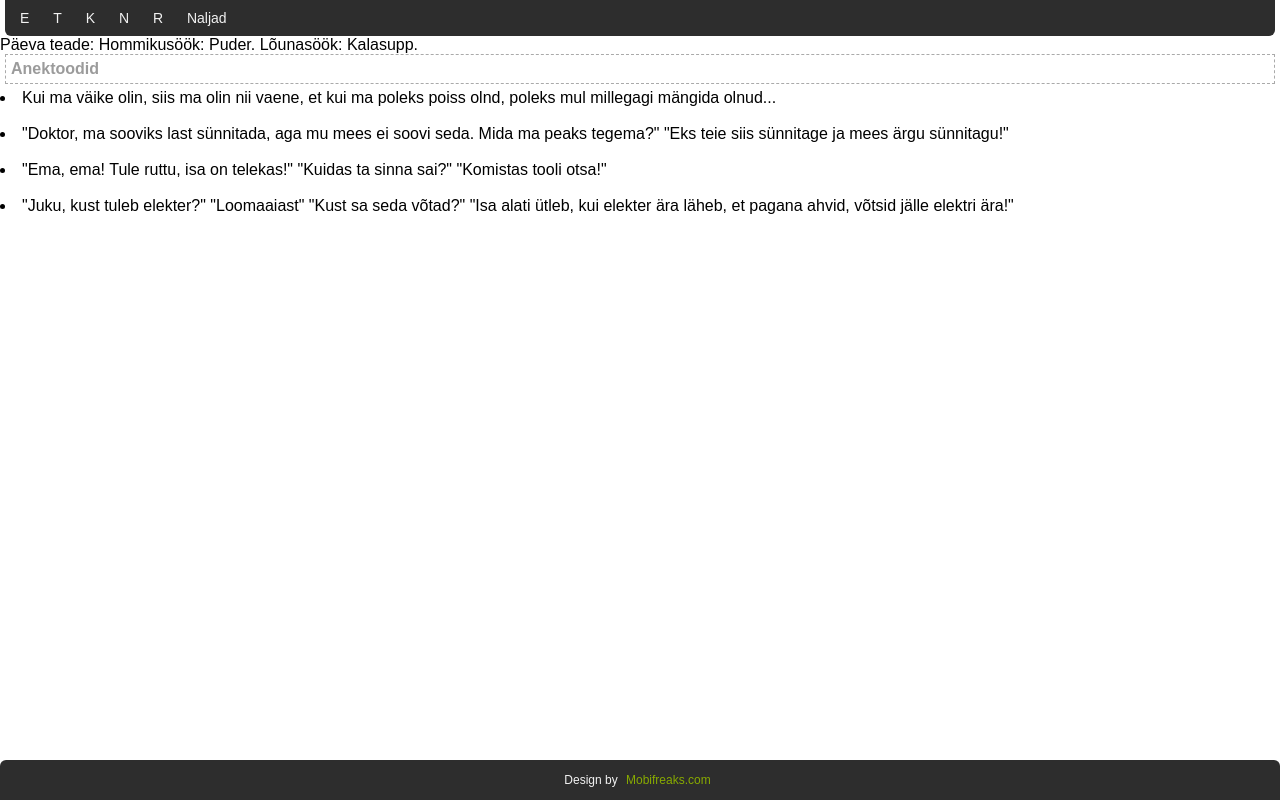
After one commit to Dualifyy/phpIndexTARpe24EN, a PHP site: page /content/mobiilimall/anektoot.php in a window 1280 px wide. The commit adds this page. Run offline with PHP 8.4, Linux system fonts and the light colour scheme.

Commit message:
Anektoodid ja mobiilimall...

```diff
--- /dev/null
+++ b/content/mobiilimall/anektoot.php
@@ -0,0 +1,26 @@
+<?php require("p2is.php"); ?>
+    <h2>Anektoodid</h2>
+    <p>
+        <li>
+            Kui ma väike olin, siis ma olin nii vaene, et kui ma poleks poiss olnd, poleks mul millegagi mängida olnud...
+        </li>
+        <br>
+        <li>
+            "Doktor, ma sooviks last sünnitada, aga mu mees ei soovi seda. Mida ma peaks tegema?"
+            "Eks teie siis sünnitage ja mees ärgu sünnitagu!"
+        </li>
+        <br>
+        <li>
+            "Ema, ema! Tule ruttu, isa on telekas!"
+            "Kuidas ta sinna sai?"
+            "Komistas tooli otsa!"
+        </li>
+        <br>
+        <li>
+            "Juku, kust tuleb elekter?"
+            "Loomaaiast"
+            "Kust sa seda võtad?"
+            "Isa alati ütleb, kui elekter ära läheb, et pagana ahvid, võtsid jälle elektri ära!"
+        </li>
+    </p>
+<?php require("jalus.php"); ?>
--- /dev/null
+++ b/content/mobiilimall/jalus.php
@@ -0,0 +1,9 @@
+<html>
+<body>
+
+<div class="nav2">
+    <p>Design by <a
+            href="http://www.mobifreaks.com">Mobifreaks.com</a></p>
+</div>
+</body>
+</html>
--- /dev/null
+++ b/content/mobiilimall/kujundus.css
@@ -0,0 +1,101 @@
+@charset "utf-8";
+/* CSS Document */
+body{
+    background:#ffffff;
+    font-family:Arial, Helvetica, sans-serif;
+    margin:0;
+    padding:0;
+}
+#header{
+    margin:0 auto;
+}
+.nav{
+    font-size:14px;
+    background:#2d2d2d;
+    -moz-border-bottom-left-radius:6px;
+    -webkit-border-bottom-left-radius:6px;
+    border-bottom-left-radius:6px;
+    -moz-border-bottom-right-radius:6px;
+    -webkit-border-bottom-right-radius:6px;
+    border-bottom-right-radius:6px;
+    margin:0 5px;
+}
+.nav ul{
+    list-style-type:none;
+    margin:0;
+    padding:0;
+}
+.nav ul li{
+    display:inline;
+    margin:0;
+    padding:0;
+}
+.nav ul li:first-child{
+    margin:0 0 0 5px;
+}
+.nav ul li:last-child{
+    margin:0 5px 0 0;
+}
+.nav ul li a{
+    display:inline-block;
+    color:#f2f2f2;
+    padding:10px;
+    text-decoration:none;
+}
+.nav ul li a:hover{
+    color:#565656;
+}
+h2{
+    font-size:16px;
+    font-weight:bold;
+    color:#9b9b9b;
+    border:#aaaaaa 1px dashed;
+    padding:5px;
+    margin:0 5px;
+}
+p{
+    text-align:left;
+    font-size:12px;
+    color:#2d2d2d;
+    margin:5px;
+    padding:0;
+    line-height:20px;
+}
+p a{
+    color:#3c9ddb;
+    text-decoration:none;
+}
+p a:hover{
+    color:#4d4444;
+}
+.nav2{
+    font-size:14px;
+    background:#2d2d2d;
+    -moz-border-top-left-radius:6px;
+    -webkit-border-top-left-radius:6px;
+    border-top-left-radius:6px;
+    -moz-border-top-right-radius:6px;
+    -webkit-border-top-right-radius:6px;
+    border-top-right-radius:6px;
+    width: 100%;
+    position: fixed;
+    bottom: 0;
+}
+.nav2 p{
+    text-align:center;
+    color:#f2f2f2;
+    margin:0 5px;
+    padding:5px 0;
+}
+.nav2 p a{
+    display:inline-block;
+    color:#88aa00;
+    padding:5px;
+    text-decoration:none;
+}
+.nav2 p a:hover{
+    color:#565656;
+}
+.clear{
+    clear:both;
+}
--- /dev/null
+++ b/content/mobiilimall/nali1.txt
@@ -0,0 +1 @@
+Kui ma väike olin, siis ma olin nii vaene, et kui ma poleks poiss olnd, poleks mul millegagi mängida olnud...
--- /dev/null
+++ b/content/mobiilimall/nali2.txt
@@ -0,0 +1,2 @@
+ "Doktor, ma sooviks last sünnitada, aga mu mees ei soovi seda. Mida ma peaks tegema?"
+            "Eks teie siis sünnitage ja mees ärgu sünnitagu!"
--- /dev/null
+++ b/content/mobiilimall/nali3.txt
@@ -0,0 +1,4 @@
+"Juku, kust tuleb elekter?"
+            "Loomaaiast"
+            "Kust sa seda võtad?"
+            "Isa alati ütleb, kui elekter ära läheb, et pagana ahvid, võtsid jälle elektri ära!"
--- /dev/null
+++ b/content/mobiilimall/p2is.php
@@ -0,0 +1,28 @@
+<!DOCTYPE html PUBLIC "-//W3C//DTD XHTML 1.0 Transitional//EN"
+    "http://www.w3.org/TR/xhtml1/DTD/xhtml1-transitional.dtd">
+<html xmlns="http://www.w3.org/1999/xhtml">
+<head>
+    <meta name="viewport" content="width=device-width; initial-scale=1.0;
+maximum-scale=1.0;">
+    <meta http-equiv="Content-Type" content="text/html; charset=utf-8" />
+    <title>Tunniplaan</title>
+    <link href="kujundus.css" rel="stylesheet" type="text/css" />
+</head>
+<body>
+<div id="header">
+    <div class="nav">
+        <ul>
+            <li><a href="esmaspaev.php">E</a></li>
+            <li><a href="teisipaev.php">T</a></li>
+            <li><a href="kolmapaev.php">K</a></li>
+            <li><a href="neljapaev.php">N</a></li>
+            <li><a href="reede.php">R</a></li>
+            <li><a href="1ndex.php">Naljad</a></li>
+        </ul>
+    </div>
+</div>
+<div class="clear"></div>
+Päeva teade:
+<?php
+require("teade.txt");
+?>
--- /dev/null
+++ b/content/mobiilimall/teade.txt
@@ -0,0 +1 @@
+Hommikusöök: Puder. Lõunasöök: Kalasupp.
--- a/nav.php
+++ b/nav.php
@@ -19,6 +19,10 @@
             <a href="?leht=jsvorm.php">JS Vorm</a>
         </li>
 
+        <li>
+            <a href="/content/mobiilimall/esmaspaev.php" target="_blank">Mobiil</a>
+        </li>
+
 
         <li>
             <a href="https://enriquefedericoniit24.thkit.ee/Kodu/" target="_blank">Vana index HTML</a>
```
Also changed, not shown: content/mobiilimall/1ndex.php (added, +20 -0 lines), content/mobiilimall/2pais.php (added, +45 -0 lines), content/mobiilimall/3jals.php (added, +8 -0 lines), content/mobiilimall/esmaspaev.php (added, +10 -0 lines), content/mobiilimall/kolmapaev.php (added, +10 -0 lines), content/mobiilimall/neljapaev.php (added, +10 -0 lines), content/mobiilimall/reede.php (added, +9 -0 lines), content/mobiilimall/sisselugemine.php (added, +17 -0 lines), content/mobiilimall/teisipaev.php (added, +10 -0 lines).
